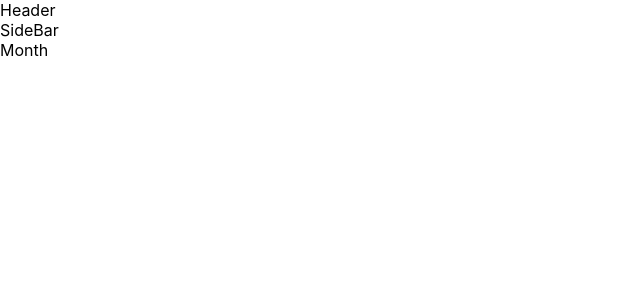
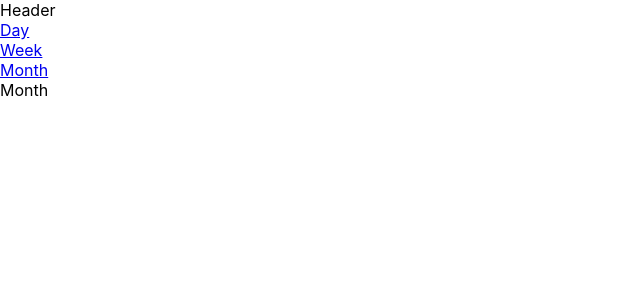
Before and after one commit to irembuz/react-task-planner, a React (Create React App) app: page /month in a window 1280 px wide. Shown: the top 300 px of the page, without its empty margins (0-640 px from the left). Built offline with nearby package versions, Linux system fonts and the light colour scheme.

Commit message:
day, week and month links are added to SideBar

```diff
--- a/src/App.tsx
+++ b/src/App.tsx
@@ -1,18 +1,21 @@
 import React from "react";
 import "./App.css";
+import { BrowserRouter } from "react-router-dom";
 import Header from "./components/Header";
 import SideBar from "./components/SideBar";
 import HomeScreen from "./screens/HomeScreen";
 
 const App = () => {
   return (
-    <div>
-      <Header />
+    <BrowserRouter>
       <div>
-        <SideBar />
-        <HomeScreen />
+        <Header />
+        <div>
+          <SideBar />
+          <HomeScreen />
+        </div>
       </div>
-    </div>
+    </BrowserRouter>
   );
 };
 
--- a/src/components/SideBar.tsx
+++ b/src/components/SideBar.tsx
@@ -1,11 +1,20 @@
-import React from 'react'
+import React from "react";
+import { Link } from "react-router-dom";
 
 const SideBar = () => {
   return (
-    <aside>
-      <>SideBar</>
-    </aside>
-  )
-}
+    <div>
+      <div>
+        <Link to="/">Day</Link>
+      </div>
+      <div>
+        <Link to="/week">Week</Link>
+      </div>
+      <div>
+        <Link to="/month">Month</Link>
+      </div>
+    </div>
+  );
+};
 
-export default SideBar
+export default SideBar;
--- a/src/screens/HomeScreen.tsx
+++ b/src/screens/HomeScreen.tsx
@@ -1,18 +1,16 @@
 import React from "react";
-import { BrowserRouter, Routes, Route } from "react-router-dom";
+import { Routes, Route } from "react-router-dom";
 import Day from "../components/Day";
 import Week from "../components/Week";
 import Month from "../components/Month";
 
 const HomeScreen = () => {
   return (
-    <BrowserRouter>
-      <Routes>
-        <Route path="/" element={<Day />}  />
-        <Route path="week" element={<Week />}  />
-        <Route path="month" element={<Month />}  />
-      </Routes>
-    </BrowserRouter>
+    <Routes>
+      <Route path="/" element={<Day />} />
+      <Route path="week" element={<Week />} />
+      <Route path="month" element={<Month />} />
+    </Routes>
   );
 };
 
```
